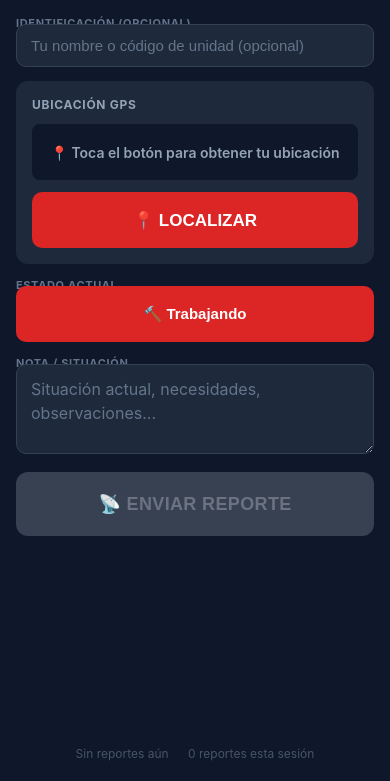
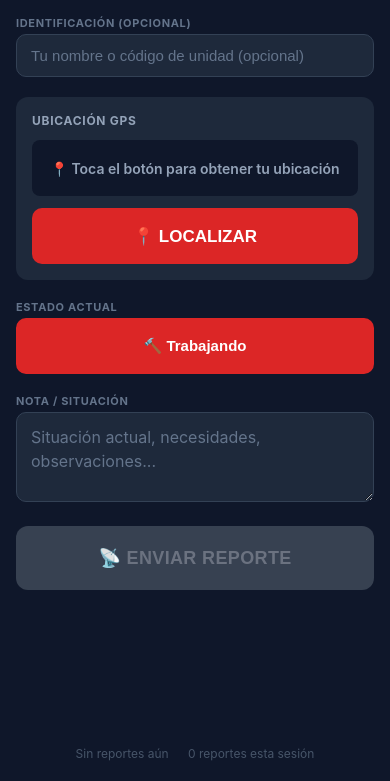
Before and after one commit to Arturado/ventatalk-rescate, a Python web app: template templates/bombero.html in a window 390 px wide. Shown: the part 63-844 px from the top of the page. Run offline with Jinja, Linux system fonts and the light colour scheme; the template is opened without the code that fills it, so the values that code supplies are empty.

Commit message:
fix: labels bombero.html cortados en mobile

```diff
--- a/templates/bombero.html
+++ b/templates/bombero.html
@@ -69,7 +69,7 @@
       padding: 16px;
       display: flex;
       flex-direction: column;
-      gap: 14px;
+      gap: 20px;
       max-width: 600px;
       width: 100%;
       margin: 0 auto;
@@ -248,7 +248,7 @@
       text-transform: uppercase;
       letter-spacing: .06em;
       color: #64748b;
-      margin-bottom: -6px;
+      margin-bottom: 4px;
     }
   </style>
 </head>
```
